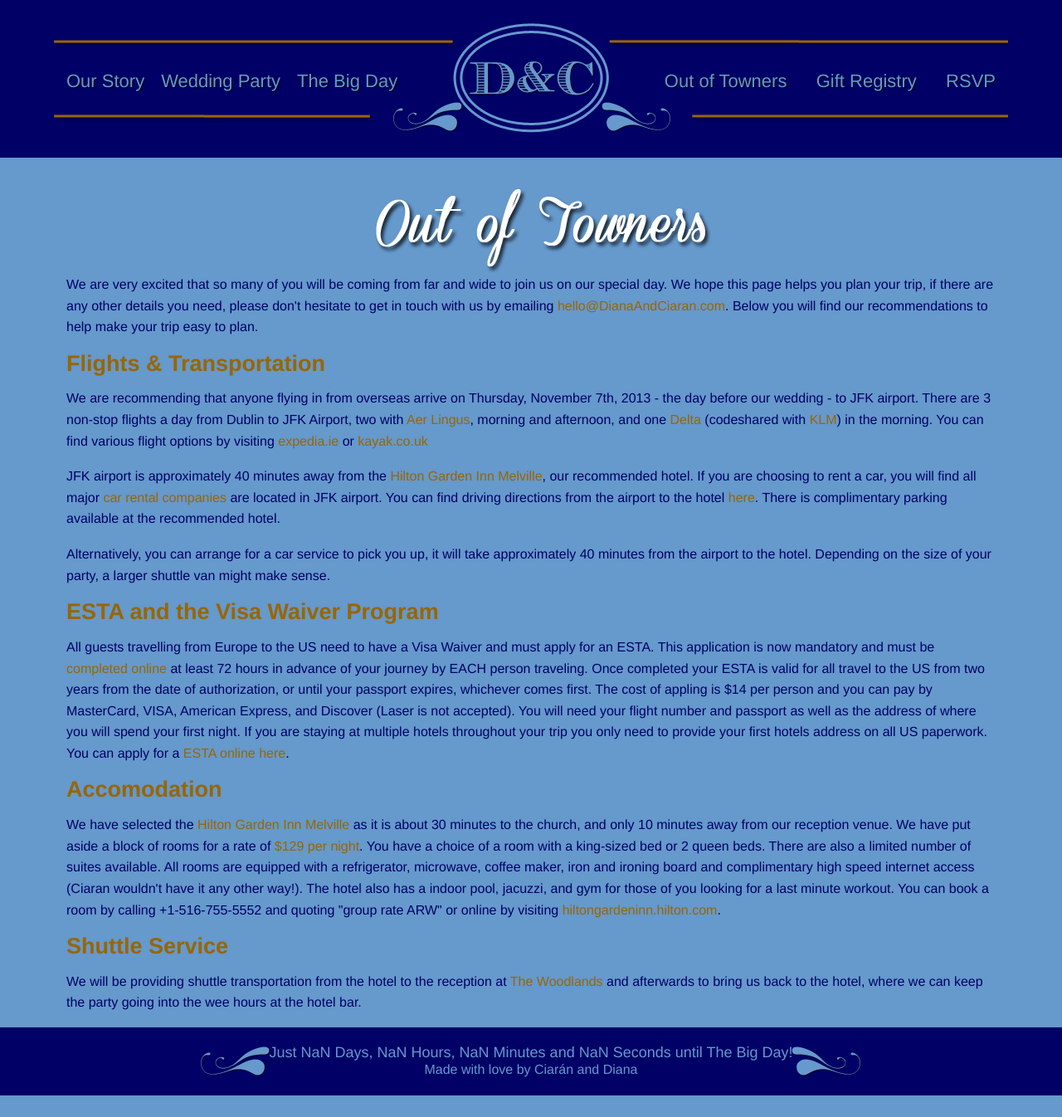
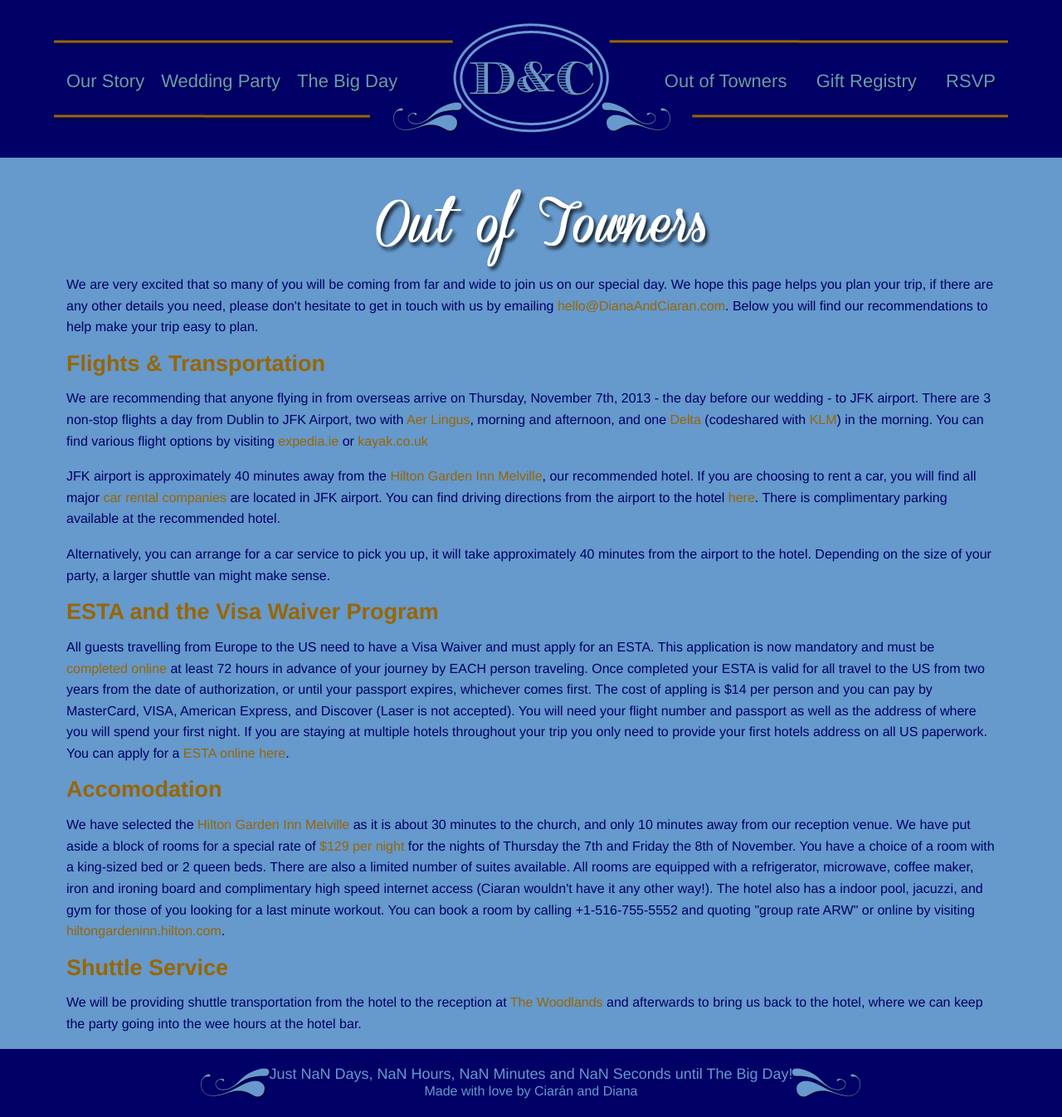
Before and after one commit to CiaranR/diana-and-ciaran, a Jekyll site: the page built from _posts/2012-12-21-Out-of-Towners.html, in a window 1280 px wide. Shown: the whole page at 83% size. Built offline with Jekyll 4.4.1, drawn with Linux system fonts in a browser that asks for light colours; some web fonts are replaced; before the commit the page ends 1320 px from its top, so only the background shows below that.

Commit message:
more changes

```diff
--- a/_posts/2012-12-21-Our-Wedding-Party.html
+++ b/_posts/2012-12-21-Our-Wedding-Party.html
@@ -73,9 +73,9 @@
 		<div class="row">
 			<div class="six columns">
 				<img src="/images/party/sharkey.jpg" title="Christine Valentic" alt="Christine Valentic" class="right pad-left-15" />
-				<p class="text-right"><strong>Christine Valentic<br />
+				<p class="text-right"><strong><span title="aka Sharkey">Christine Valentic</span><br />
 				   Bridesmaid</strong></p>
-				<p class="text-right">Christine and Diana have known each other since they were nine.  In the 4th grade, Diana returned from Christmas vacation and found out that Christine had taken over her desk next to all of her friends. Despite the rough start, they are the best of friends.</p>
+				<p class="text-right"><span title="aka Sharkey">Christine</span> and Diana have known each other since they were nine.  In the 4th grade, Diana returned from Christmas vacation and found out that Christine had taken over her desk next to all of her friends. Despite the rough start, they are the best of friends.</p>
 			</div>
 			<div class="six columns">
 				<img src="/images/party/alan.jpg" title="Alan O'Conor" alt="Alan O'Conor" class="left pad-right-15" />
--- a/_posts/2012-12-21-Out-of-Towners.html
+++ b/_posts/2012-12-21-Out-of-Towners.html
@@ -57,7 +57,8 @@
 				<p>
 				We have selected the <a href="http://hiltongardeninn.hilton.com/en/gi/groups/personalized/J/JFKMLGI-ARW-20131107/index.jhtml" target="_blank">Hilton Garden Inn Melville</a>
 				as it is about 30 minutes to the church, and only 10 minutes away from our reception venue.
-				We have put aside a block of rooms for a rate of <a href="http://hiltongardeninn.hilton.com/en/gi/groups/personalized/J/JFKMLGI-ARW-20131107/index.jhtml" target="_blank">$129 per night</a>.
+				We have put aside a block of rooms for a special rate of <a href="http://hiltongardeninn.hilton.com/en/gi/groups/personalized/J/JFKMLGI-ARW-20131107/index.jhtml" target="_blank">$129 per night</a>
+				for the nights of Thursday the 7th and Friday the 8th of November.
 				You have a choice of a room with a king-sized bed or 2 queen beds.
 				There are also a limited number of suites available.
 				All rooms are equipped with a refrigerator, microwave, coffee maker, iron and ironing board
```
